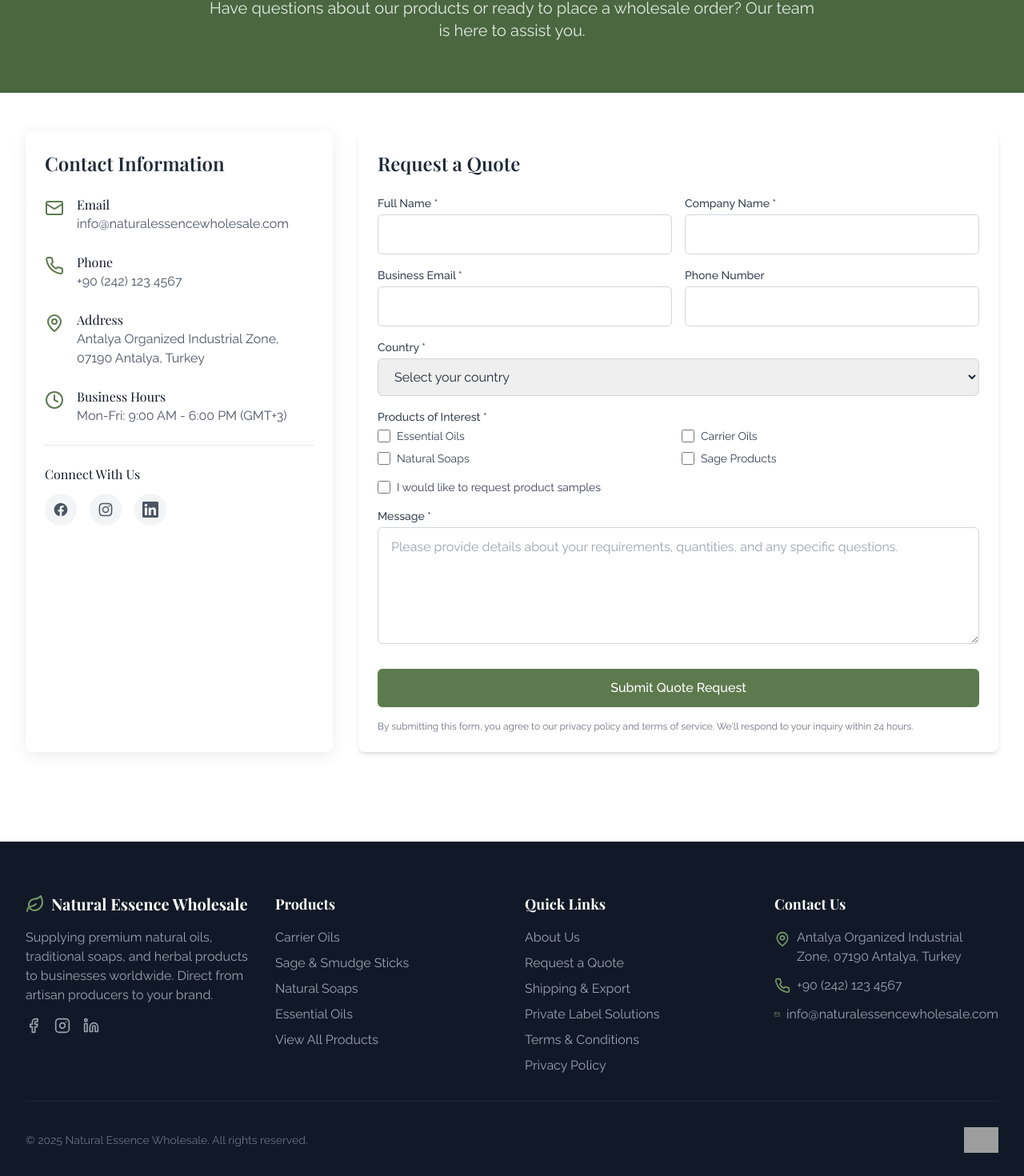
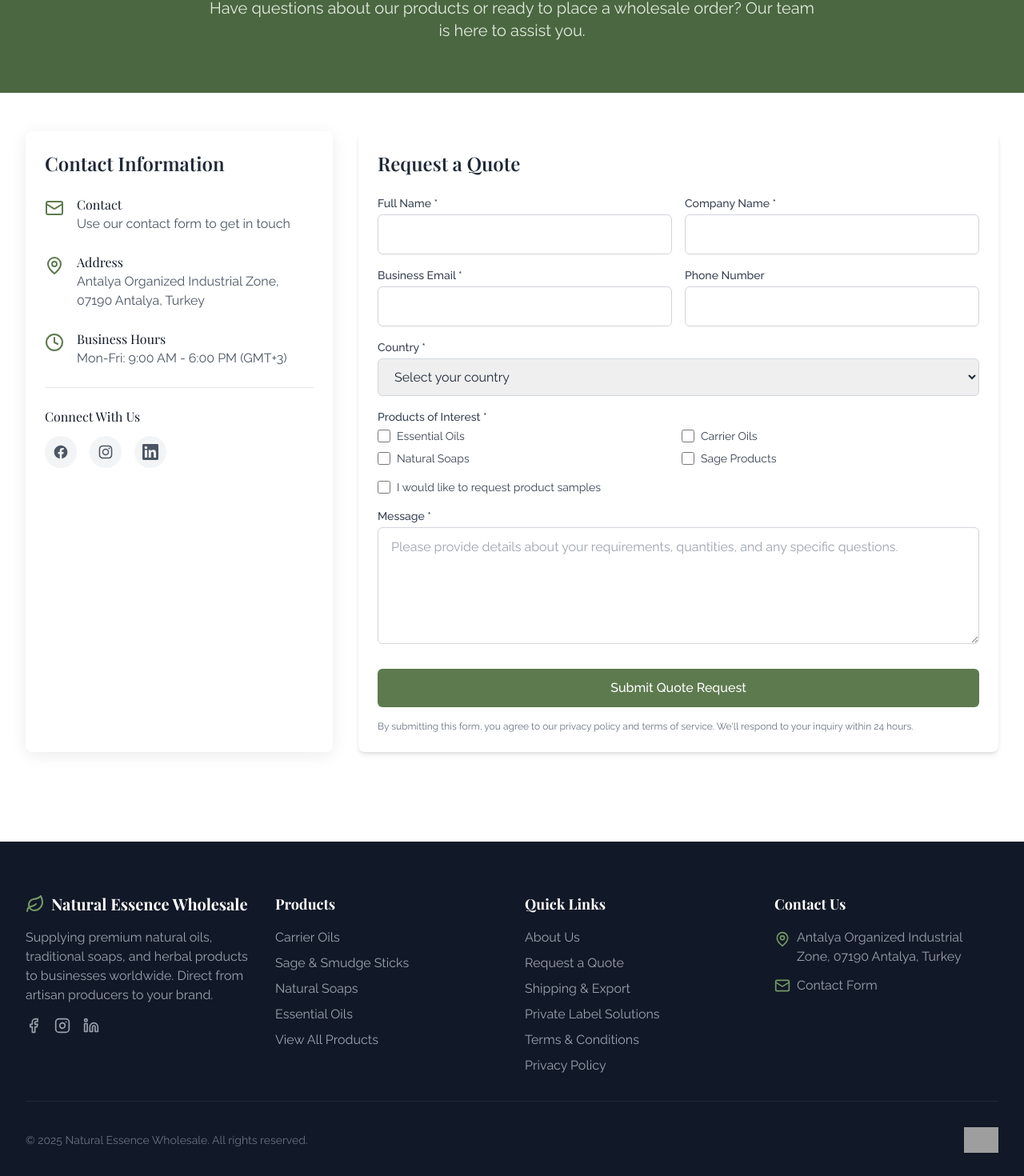
Before and after one commit to MuratKB/Naturalseedsoil, a React (Vite) app: page /contact in a window 1280 px wide. Shown: the part 212-1682 px from the top of the page at 80% size. Built offline with nearby package versions, Linux system fonts and the light colour scheme; grey boxes are pictures that could not be loaded.

Commit message:
Update contact information

```diff
--- a/src/components/layout/Footer.tsx
+++ b/src/components/layout/Footer.tsx
@@ -1,6 +1,6 @@
 import React from 'react';
 import { Link } from 'react-router-dom';
-import { Leaf, Mail, Phone, MapPin, Facebook, Instagram, Linkedin } from 'lucide-react';
+import { Leaf, Mail, MapPin, Facebook, Instagram, Linkedin } from 'lucide-react';
 import { companyInfo } from '../../data/siteContent';
 import { getAllCategories } from '../../data/products';
 
@@ -122,16 +122,10 @@ const Footer: React.FC = () => {
                 <span className="text-gray-400">{companyInfo.address}</span>
               </div>
               <div className="flex items-center">
-                <Phone className="h-5 w-5 text-primary-500 mr-2" />
-                <a href={`tel:${companyInfo.phone}`} className="text-gray-400 hover:text-primary-500 transition-colors">
-                  {companyInfo.phone}
-                </a>
-              </div>
-              <div className="flex items-center">
                 <Mail className="h-5 w-5 text-primary-500 mr-2" />
-                <a href={`mailto:${companyInfo.email}`} className="text-gray-400 hover:text-primary-500 transition-colors">
-                  {companyInfo.email}
-                </a>
+                <Link to="/contact" className="text-gray-400 hover:text-primary-500 transition-colors">
+                  Contact Form
+                </Link>
               </div>
             </div>
           </div>
--- a/src/data/siteContent.ts
+++ b/src/data/siteContent.ts
@@ -5,8 +5,7 @@ export const companyInfo = {
   tagline: 'Premium Artisan Oils & Soaps for International B2B',
   description: 'Supplying premium natural oils, traditional soaps, and herbal products to businesses worldwide. Direct from artisan producers to your brand.',
   yearEstablished: 2012,
-  email: 'info@naturalessencewholesale.com',
-  phone: '+90 (242) 123 4567',
+  email: 'contact@naturalessencewholesale.com',
   address: 'Antalya Organized Industrial Zone, 07190 Antalya, Turkey',
 };
 
--- a/src/pages/ContactPage.tsx
+++ b/src/pages/ContactPage.tsx
@@ -1,6 +1,6 @@
 import React, { useEffect } from 'react';
 import { motion } from 'framer-motion';
-import { MapPin, Mail, Phone, Clock } from 'lucide-react';
+import { MapPin, Mail, Clock } from 'lucide-react';
 import ContactForm from '../components/shared/ContactForm';
 import { companyInfo } from '../data/siteContent';
 
@@ -12,15 +12,9 @@ const ContactPage: React.FC = () => {
   const contactInfo = [
     {
       icon: <Mail className="h-6 w-6 text-primary-600" />,
-      title: 'Email',
-      content: companyInfo.email,
-      link: `mailto:${companyInfo.email}`,
-    },
-    {
-      icon: <Phone className="h-6 w-6 text-primary-600" />,
-      title: 'Phone',
-      content: companyInfo.phone,
-      link: `tel:${companyInfo.phone.replace(/\s/g, '')}`,
+      title: 'Contact',
+      content: 'Use our contact form to get in touch',
+      link: '#contact-form',
     },
     {
       icon: <MapPin className="h-6 w-6 text-primary-600" />,
@@ -116,7 +110,7 @@ const ContactPage: React.FC = () => {
           </div>
 
           {/* Contact Form */}
-          <div className="lg:col-span-2">
+          <div id="contact-form" className="lg:col-span-2">
             <ContactForm isQuote={true} />
           </div>
         </div>
```
